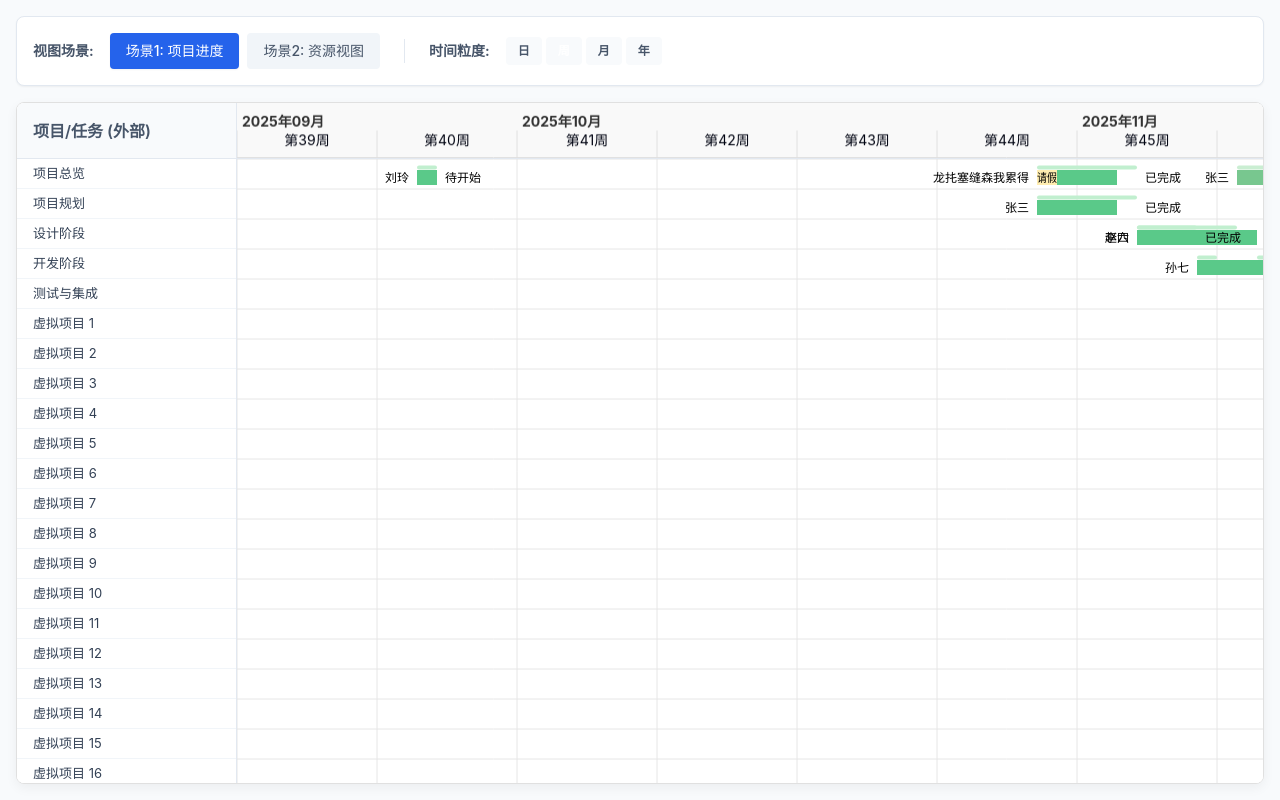
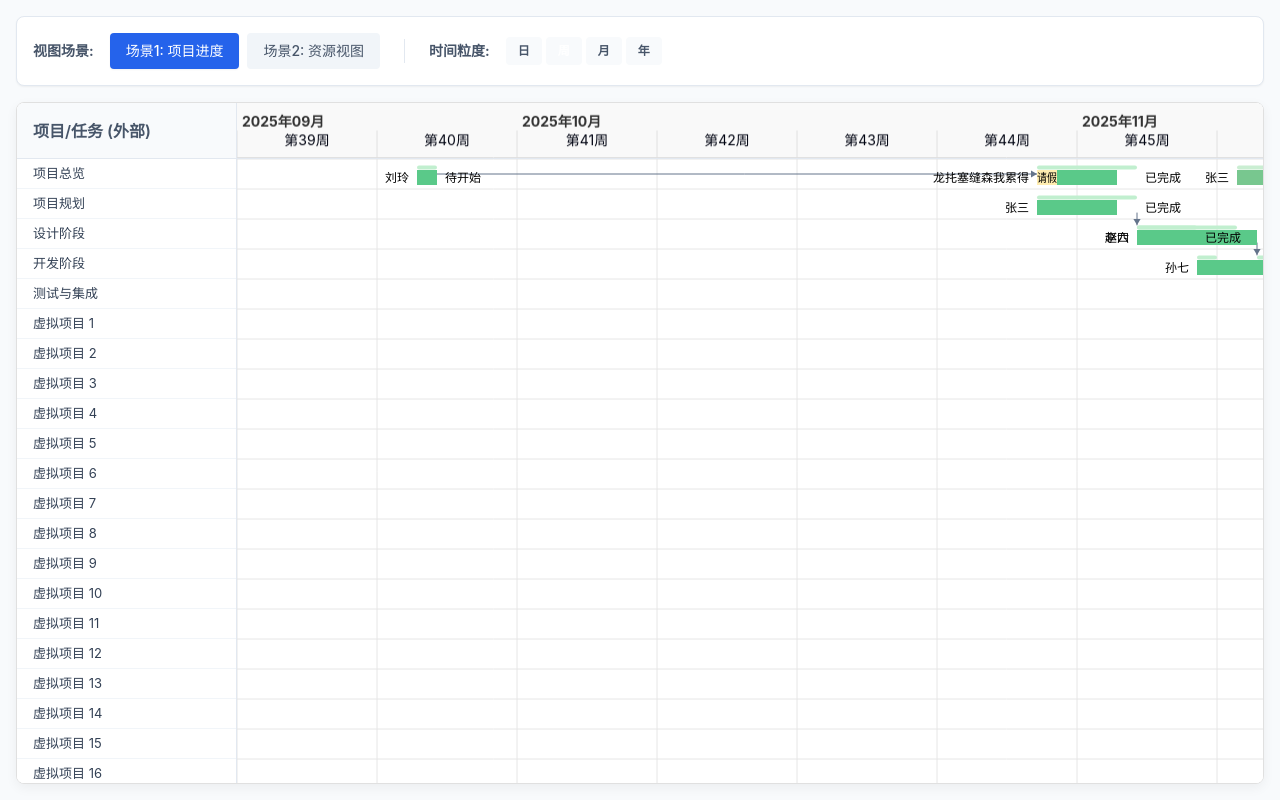
Before and after one commit to chandq/gantt-canvas-chart, a website built with Vite: page index.html in a window 1280 px wide. Built offline with nearby package versions, Linux system fonts and the light colour scheme.

Commit message:
fix: not display connecting line when firstly load

```diff
--- a/examples/demo1.ts
+++ b/examples/demo1.ts
@@ -1,5 +1,5 @@
 import type { GanttData } from '../src/core/types';
-import { GanttChart } from '../src/core/ganttChart';
+// import { GanttChart } from '../src/core/ganttChart';
 import { DateUtils } from '../src/core/dateUtils';
 
 const currentDay = new Date();
@@ -167,7 +167,7 @@ export function getDemo1Data(): GanttData {
         }
       ]
     },
-    ...Array.from({ length: 100 }, (_, i) => ({
+    ...Array.from({ length: 500 }, (_, i) => ({
       id: `proj_virt_${i}`,
       name: `虚拟项目 ${i + 1}`,
       tasks: [
--- a/src/core/ganttChart.ts
+++ b/src/core/ganttChart.ts
@@ -147,6 +147,7 @@ export class GanttChart {
     this.handleScroll = this.handleScroll.bind(this);
     this.horizontalScrollTo = this.horizontalScrollTo.bind(this);
     this.verticalScrollTo = this.verticalScrollTo.bind(this);
+    this.handleResize = this.handleResize.bind(this);
 
 
     this.init();
@@ -176,7 +177,6 @@ export class GanttChart {
 
   private setupEvents(): void {
     this.container.addEventListener('scroll', this.handleScroll);
-    this.handleResize = this.handleResize.bind(this);
     if (window.ResizeObserver) {
       this.resizeObserver = new ResizeObserver(this.handleResize);
       setTimeout(() => {
@@ -371,15 +371,15 @@ export class GanttChart {
       if (this.hasMoreDataLeft && atLeftEdge && scrollLeft < this.lastScrollLeft) {
         // Moving left and at left edge
         await this.loadMoreData('left');
-        console.log('left-loadMoreData::', this.data)
+        // console.log('left-loadMoreData::', this.data)
       } else if (this.hasMoreDataRight && atRightEdge && scrollLeft > this.lastScrollLeft) {
         // Moving right and at right edge
         await this.loadMoreData('right');
-        console.log('right-loadMoreData::', this.data)
+        // console.log('right-loadMoreData::', this.data)
       } else if (this.hasMoreDataBottom && atBottomEdge && scrollTop > this.lastScrollTop) {
         // Moving down and at bottom edge
         await this.loadMoreData('bottom');
-        console.log('bottom-loadMoreData::', this.data)
+        // console.log('bottom-loadMoreData::', this.data)
       }
     } finally {
       // Always update last scroll positions
@@ -540,19 +540,46 @@ export class GanttChart {
 
         const x_plan_start = this.dateToX(new Date(task.planStart!));
         const x_plan_end = this.dateToX(DateUtils.addDays(task.planEnd!, 1));
+
         let x_actual_start: number | null = null,
           x_actual_end: number | null = null;
+        let offset_x_plan_start: number = NaN,
+          offset_x_plan_end: number = NaN;
+        let offset_x_actual_start: number | null = null,
+          offset_x_actual_end: number | null = null;
+        let x_plan_width = 0;
+        let x_actual_width = 0
+
+        const [offsetX_actual, percent_actual] = this.config.viewMode === 'Day' && task.actualOffsetPercent ? task.actualOffsetPercent : [0, 1];
+        const [offsetX, percent_plan] = this.config.viewMode === 'Day' && task.planOffsetPercent ? task.planOffsetPercent : [0, 1];
+
+        if (x_plan_start && x_plan_end) {
+          x_plan_width = x_plan_end - x_plan_start;
+          offset_x_plan_start = x_plan_start + x_plan_width * offsetX;
+          x_plan_end && (offset_x_plan_end = offset_x_plan_start + x_plan_width * percent_plan);
+        }
         if (task.actualStart) {
           x_actual_start = this.dateToX(new Date(task.actualStart));
         }
         if (task.actualEnd) {
           x_actual_end = this.dateToX(DateUtils.addDays(task.actualEnd, 1));
         }
+        if (x_actual_start) {
+          x_actual_width = (x_actual_end ? x_actual_end : this.dateToX(this.today))! - x_actual_start;
+          offset_x_actual_start = Math.round(x_actual_start + x_actual_width * offsetX_actual);
+          x_actual_end && (offset_x_actual_end = offset_x_actual_start + x_actual_width * percent_actual);
+        }
         this.taskPositions.set(task.id, {
           x_plan_start,
           x_plan_end,
           x_actual_start,
           x_actual_end,
+          offset_x_plan_start,
+          offset_x_plan_end,
+          offset_x_actual_start,
+          offset_x_actual_end,
+          x_plan_width,
+          x_actual_width,
           y: y + this.config.rowHeight * 0.5,
           row: i
         });
@@ -576,7 +603,7 @@ export class GanttChart {
 
   public render(scrolling = false): void {
     // const timeStart = performance.now();
-    // console.log('render',);
+    // console.log('renderFn', scrolling);
     // console.trace()
     this.updateVirtualRanges();
     if (!scrolling) {
@@ -585,7 +612,7 @@ export class GanttChart {
     this.renderHeader();
     this.renderMain();
     // const timeEnd = performance.now();
-    // console.log(`render time: ${timeEnd - timeStart}ms`);
+    // console.log(`renderFn time: ${timeEnd - timeStart}ms`);
   }
 
   private renderHeader(): void {
@@ -1067,31 +1094,20 @@ export class GanttChart {
 
   private drawTask(ctx: CanvasRenderingContext2D, task: Task, y: number, pos: TaskPosition): void {
     const offset = 4;
-    const width = pos.x_plan_end - pos.x_plan_start;
     const taskY = y + this.config.rowHeight * 0.15 + offset;
     const taskHeight = this.config.rowHeight * 0.7 - offset;
     // const styles = this.getTaskStyles(task);
     const textY = y + this.config.rowHeight / 2 + offset;
 
     const [offsetX_actual, percent_actual] = this.config.viewMode === 'Day' && task.actualOffsetPercent ? task.actualOffsetPercent : [0, 1];
-    const [offsetX, percent_plan] = this.config.viewMode === 'Day' && task.planOffsetPercent ? task.planOffsetPercent : [0, 1];
     // const x_today = this.dateToX(this.today);
     if (this.config.showActual && pos.x_actual_start) {
       ctx.fillStyle = task.actualBgColor ? task.actualBgColor : this.config.actualBgColor;
-      const aWidth = (pos.x_actual_end ? pos.x_actual_end : this.dateToX(this.today))! - pos.x_actual_start;
-      pos.offset_x_actual_start = Math.round(pos.x_actual_start + aWidth * offsetX_actual);
-      pos.x_actual_end && (pos.offset_x_actual_end = pos.offset_x_actual_start + aWidth * percent_actual);
-
-      ctx.fillRect(pos.offset_x_actual_start, Math.round(taskY + 2), Math.round(aWidth * percent_actual), Math.round(taskHeight - 2));
-
+      ctx.fillRect(pos.offset_x_actual_start!, Math.round(taskY + 2), Math.round(pos.x_actual_width * percent_actual), Math.round(taskHeight - 2));
     }
 
     if (this.config.showPlan && pos.x_plan_start && pos.x_plan_end) {
       ctx.strokeStyle = task.planBorderColor ? task.planBorderColor : this.config.planBorderColor;
-
-      pos.offset_x_plan_start = pos.x_plan_start + width * offsetX;
-      pos.x_plan_end && (pos.offset_x_plan_end = pos.offset_x_plan_start + width * percent_plan);
-
       ctx.lineWidth = 4;
       ctx.beginPath();
       ctx.moveTo(pos.offset_x_plan_start + offset / 2, taskY);
--- a/src/core/types.ts
+++ b/src/core/types.ts
@@ -59,6 +59,8 @@ export interface TaskPosition {
   x_plan_end: number;
   x_actual_start: number | null;
   x_actual_end: number | null;
+  x_plan_width: number;
+  x_actual_width: number;
   offset_x_plan_start: number;  // real x_plan_start with offsetPercent
   offset_x_plan_end: number;  // real x_plan_end with offsetPercent
   offset_x_actual_start: number | null;   // real x_actual_start with offsetPercent
```
Also changed, not shown: index.html (+1 -1 lines).
